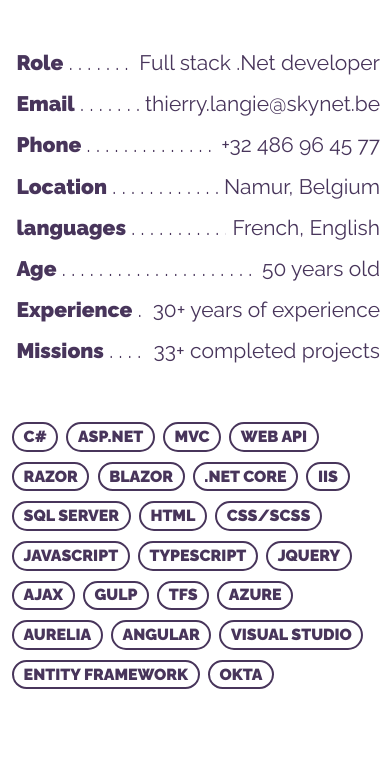
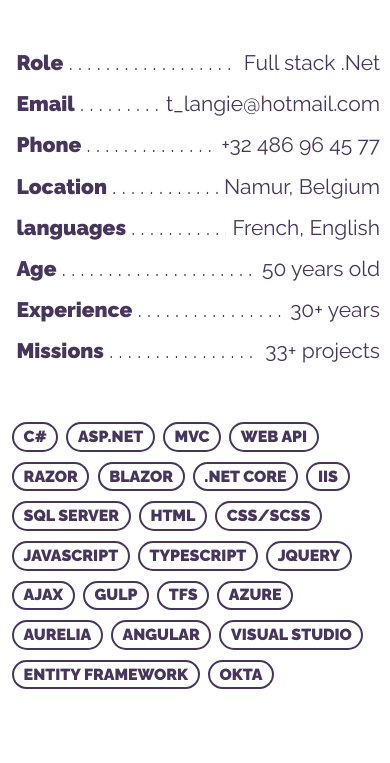
Before and after one commit to Bronzato1/PrologV6, a plain HTML site: page index.html in a window 390 px wide. Shown: the part 1352-2115 px from the top of the page. Drawn offline with Linux system fonts and the light colour scheme.

Commit message:
2024_10_02_17:07

```diff
--- a/assets/stylesheets/custom.css
+++ b/assets/stylesheets/custom.css
@@ -192,8 +192,7 @@
   .hide-on-mobile {
     display: none;
   }
-  .xxx {
-    float: left !important;
+  .width-100-on-mobile {
     width: 100%;
   }
 }
--- a/index.html
+++ b/index.html
@@ -79,11 +79,11 @@
           <h2 class="uppercase">Profile</h2><img class="wave" src="assets/images/illustrations/graphic-small.svg" alt="separator">
         </header>
         <hr class="spacer">
-        <div class="small-8 columns xxx">
+        <div class="small-8 columns width-100-on-mobile">
           <div class="table">
             <div class="trow">
               <div class="tcol last">
-                Full stack .Net developer
+                Full stack .Net <span class="hide-on-mobile">developer</span>
               </div>
               <div class="tcol limit">
                 <strong>Role</strong>
@@ -92,7 +92,7 @@
             </div>
             <div class="trow">
               <div class="tcol last">
-                thierry.langie@skynet.be
+                t_langie@hotmail.com
               </div>
               <div class="tcol limit">
                 <strong>Email</strong>
@@ -119,7 +119,7 @@
             </div>
           </div>
         </div>
-        <div class="small-8 columns xxx">
+        <div class="small-8 columns width-100-on-mobile">
           <div class="table">
             <div class="trow">
               <div class="tcol last">
@@ -141,7 +141,7 @@
             </div>
             <div class="trow">
               <div class="tcol last">
-                30+ years of experience
+                30+ years <span class="hide-on-mobile">of experience</span>
               </div>
               <div class="tcol limit">
                 <strong>Experience</strong>
@@ -150,7 +150,7 @@
             </div>
             <div class="trow">
               <div class="tcol last">
-                33+ completed projects
+                33+ <span class="hide-on-mobile">completed</span> projects
               </div>
               <div class="tcol limit">
                 <strong>Missions</strong>
```
